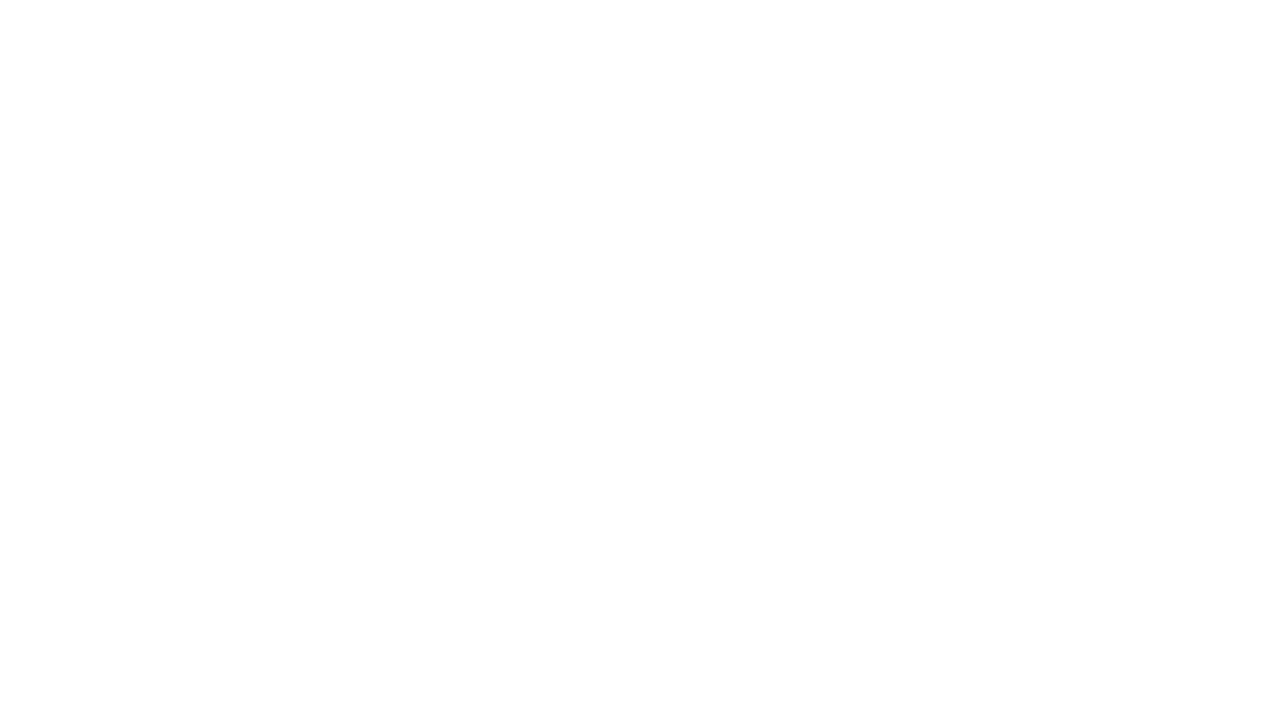
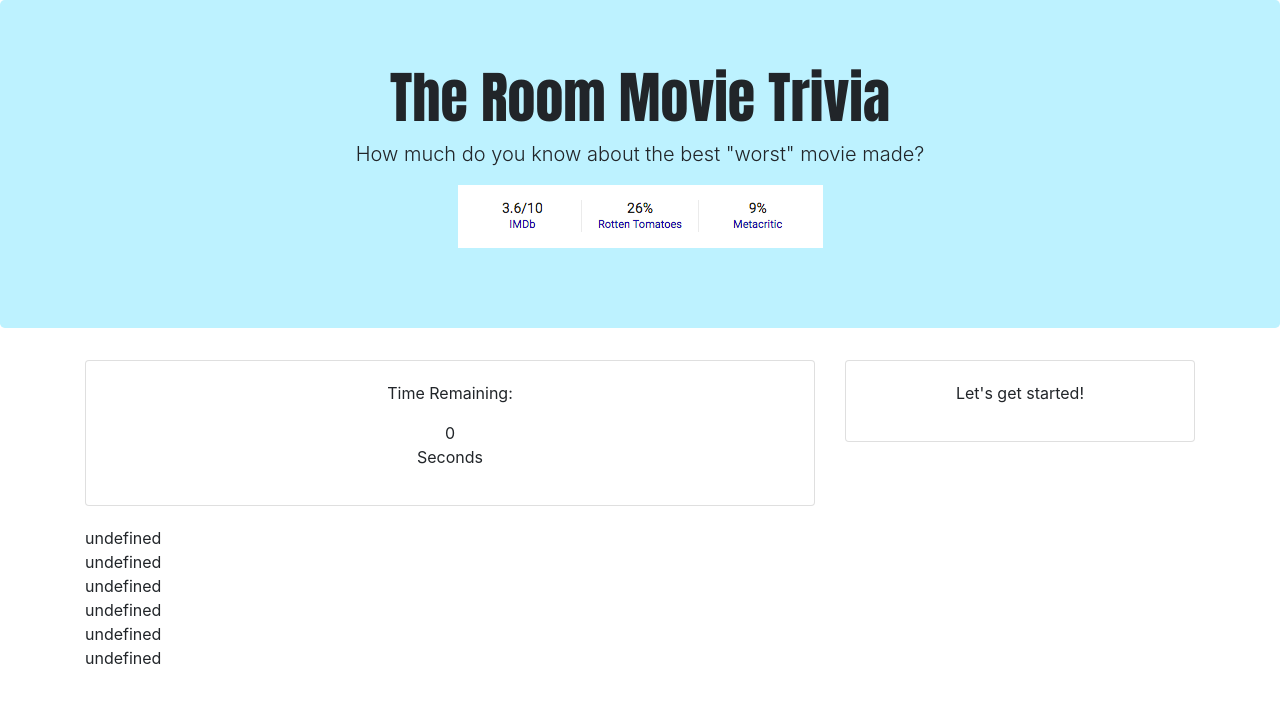
Before and after one commit to falondarville/TriviaGame, a plain HTML site: page index.html in a window 1280 px wide. Drawn offline with nearby package versions, Linux system fonts and the light colour scheme.

Commit message:
create object and iteration function

```diff
--- a/assets/css/style.css
+++ b/assets/css/style.css
@@ -0,0 +1,16 @@
+#mainName {
+	font-family: 'Anton', sans-serif;
+}
+
+.jumbotron {
+	background-color: #BDF2FF;
+}
+
+.container {
+	margin-top: 20px;
+	margin-bottom: 20px;
+}
+
+input {
+	margin-right: 10px;
+}
--- a/assets/javascript/app.js
+++ b/assets/javascript/app.js
@@ -0,0 +1,57 @@
+$(document).ready(function() {
+// starting variables
+var correctAnswers = 0;
+var wrongAnswers = 0;
+var incompleteAnswers = 0;
+
+//questions that will populate based off of iteration
+var questions = [{
+		question: "Who directed, wrote, produced, and starred in The Room?",
+		choices: ["Tommy Wiseau", "Clint Eastwood", "James Franco"],
+		answerIndex: 0
+	},
+	{
+		question: "What did Lisa do to Johnny?",
+		choices: ["Forgot his birthday", "Cheated on him with his best friend", "Hired an assassin to kill him"],
+		answerIndex: 1
+	},
+	{
+		question: "What is Johnny's favorite sport?",
+		choices: ["Football", "Soccer", "Hockey"],
+		answerIndex: 0
+	}];
+
+//Function to iterate through questions array
+function iterateThroughQuestionsArray(questions) {
+
+	for(var x = 0; x < questions.length; x++){
+		//call append questions function
+		displayQuestions();
+		//call append choices function
+		displayChoices();
+	};
+};
+
+iterateThroughQuestionsArray(questions);
+
+//append question
+function displayQuestions() {
+	$(".question-div").append("<div>" + questions.question + "</div>");
+};
+
+//append choices
+function displayChoices() {
+	$(".question-div").append("<div>" + questions.choices + "</div>");
+};
+
+
+//function to render a single question to print to html
+
+//Functions to change questions and question choices when button next and previous buttons are clicked.
+
+//dynamically populate the questions and radio buttons
+//dynamically populate submit button
+
+//on submit, dynamically populate win/loss/unanswered questions
+
+});
--- a/index.html
+++ b/index.html
@@ -1,9 +1,53 @@
 <!DOCTYPE html>
 <html>
 <head>
-	<title></title>
+	<title>Trivia | The Room Movie</title>
+	<link href="https://fonts.googleapis.com/css?family=Anton" rel="stylesheet">
+	<link rel="stylesheet" href="https://maxcdn.bootstrapcdn.com/bootstrap/4.0.0/css/bootstrap.min.css" integrity="sha384-Gn5384xqQ1aoWXA+058RXPxPg6fy4IWvTNh0E263XmFcJlSAwiGgFAW/dAiS6JXm" crossorigin="anonymous">
+	<link rel="stylesheet" href="assets/css/style.css">
 </head>
 <body>
 
+<!-- jumbotron section -->
+
+<div class="jumbotron text-center">
+  <h1 class="display-4" id="mainName">The Room Movie Trivia</h1>
+  <p class="lead">How much do you know about the best "worst" movie made?</p>
+  <img src="assets/images/critic.png" alt="bad ratings for The Room film">
+  </p>
+</div>
+
+<!-- timer section -->
+<div class="container text-center">
+	<div class="row">
+		<div class="col-md-8">
+			<div class="card">
+			  <div class="card-body">
+				<p>Time Remaining:</p>
+				<div id="timeRemaining">0</div>
+				<p> Seconds</p>
+			  </div>
+			</div>
+		</div>
+		<div class="col-md-4">
+			<div class="card">
+			  <div class="card-body">
+				<p>Let's get started!</p>
+			  </div>
+			</div>
+		</div>
+	</div>
+</div>
+
+<!-- questions section -->
+
+<div class="container question-div">
+	<!-- dynamically populate the questions -->
+
+	<!-- dynamically populate the results upon submitting the form -->
+</div>
+
+<script src="https://ajax.googleapis.com/ajax/libs/jquery/3.3.1/jquery.min.js"></script>
+<script src="assets/javascript/app.js"></script>
 </body>
 </html>
```
Also changed, not shown: assets/images/critic.png (added).
